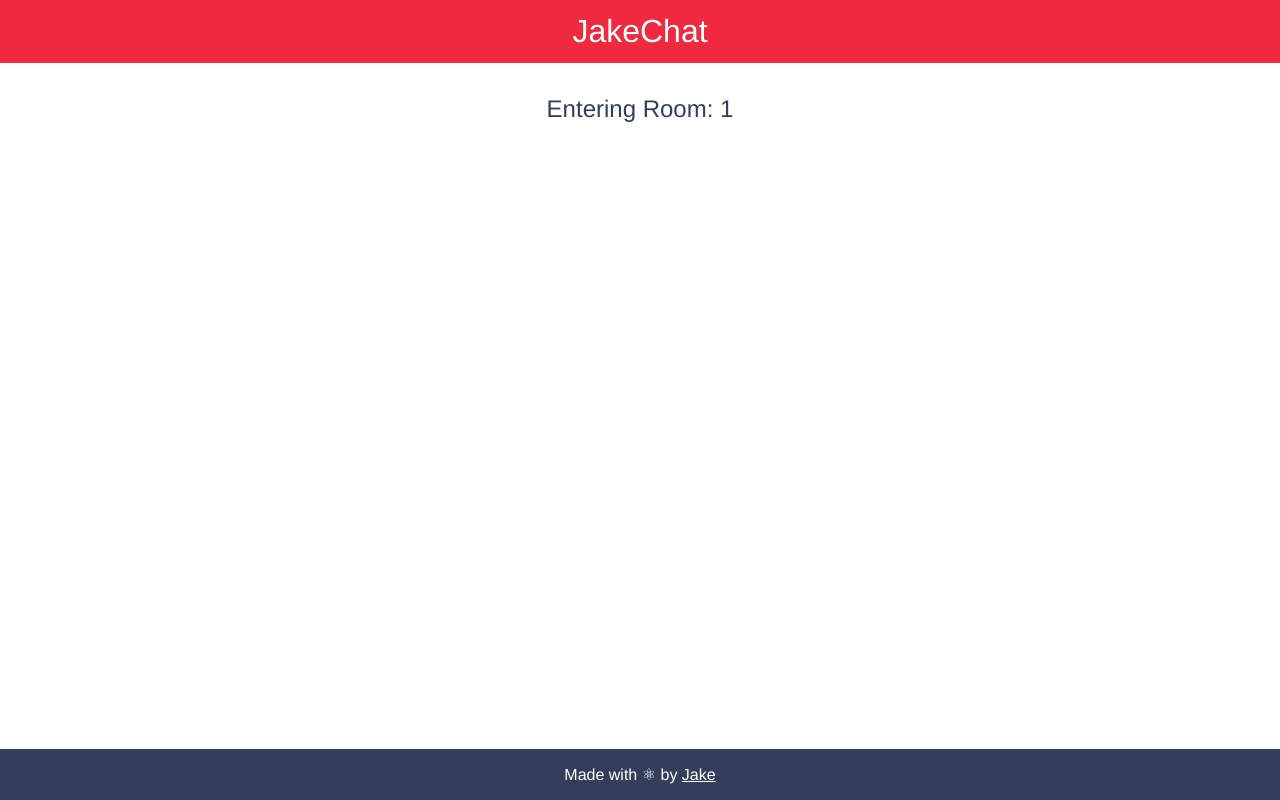
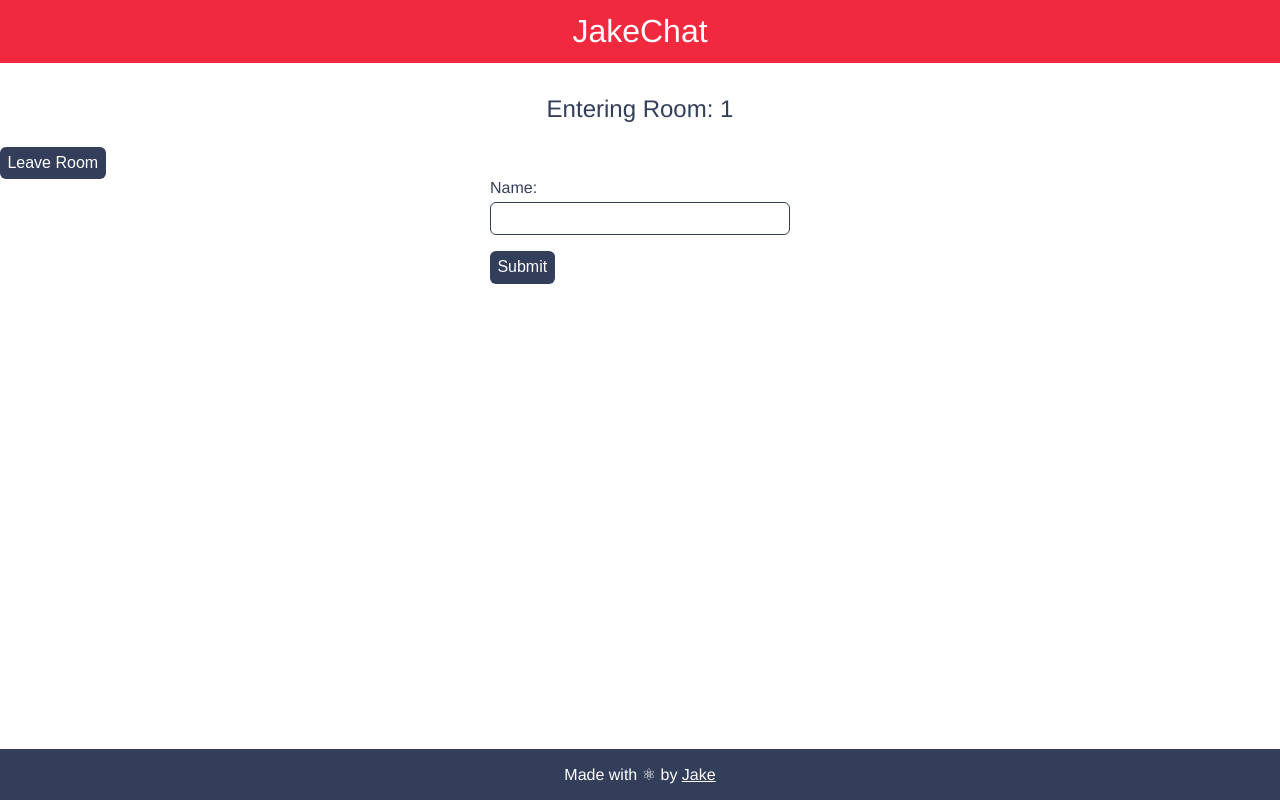
Before and after one commit to kleimaj/jakechat, a React (Create React App) app: page /1 in a window 1280 px wide. Built offline with nearby package versions, Linux system fonts and the light colour scheme.

Commit message:
implements joining video chat rooms

```diff
--- a/src/About.js
+++ b/src/About.js
@@ -1,21 +1,45 @@
-import React, { useState, useEffect } from 'react';
+import React, { useState, useEffect, useCallback } from 'react';
 import Video from 'twilio-video';
 import Participant from './Participant';
-import { Link } from 'react-router-dom';
+import { Link, Redirect } from 'react-router-dom';
 
 
 const About = (props) => {
     // let roomName = props.location.state.roomName;
     // let token = props.location.state.token;
     // console.log(props)
+    const [username, setUsername] = useState('');
     const [room, setRoom] = useState();
+    const [token, setToken] = useState();
     const [participants, setParticipants] = useState([]);
 
     const remoteParticipants = participants.map(participant => (
         <Participant key={participant.sid} participant={participant} />
     ));
+    const handleUsernameChange = useCallback(event => {
+        setUsername(event.target.value);
+      }, []);
+    const handleSubmit = useCallback(async event => {
+        event.preventDefault();
+        console.log("Submit");
+        const roomName = window.location.pathname.substr(1);
+        // console.log(roomName, username)
+        const data = await fetch('http://localhost:3001/video/token', {
+        method: 'POST',
+        mode: 'cors',
+        body: JSON.stringify({
+            identity: username,
+            room: roomName
+        }),
+        headers: {
+            'Content-Type': 'application/json'
+        }
+        }).then(res => res.json());
+        setToken(data.token);
+    });
 
     useEffect(() => {
+        console.log("changing")
         const participantConnected = participant => {
           setParticipants(prevParticipants => [...prevParticipants, participant]);
         };
@@ -25,6 +49,9 @@ const About = (props) => {
           );
         };
         if (props.location.state) {
+            console.log("connecting video")
+            // token=props.location.state.token
+            setToken(props.location.state.token);
             Video.connect(props.location.state.token, {
             name: props.location.state.roomName
             }).then(room => {
@@ -48,23 +75,66 @@ const About = (props) => {
                 });
               };
         }
+        else if (token) {
+            console.log("connecting video")
+            Video.connect(token, {
+                name: window.location.pathname.substr(1)
+                }).then(room => {
+                setRoom(room);
+                console.log(room)
+                room.on('participantConnected', participantConnected);
+                room.on('participantDisconnected', participantDisconnected);
+                room.participants.forEach(participantConnected);
+                });
+                return () => {
+                    setRoom(currentRoom => {
+                      if (currentRoom && currentRoom.localParticipant.state === 'connected') {
+                        currentRoom.localParticipant.tracks.forEach(function(trackPublication) {
+                          trackPublication.track.stop();
+                        });
+                        currentRoom.disconnect();
+                        return null;
+                      } else {
+                        return currentRoom;
+                      }
+                    });
+                  };
+        }
         else {
             console.log("HERE3");
         }
-      }, []);
-      if (!props.location.state) {
+      }, [token]);
+      if (!token) {
           console.log("HERE")
           const roomName = window.location.pathname.substr(1)
           return (
-            <div className="room">
+            <div>
                 <h2>Entering Room: {roomName}</h2>
+                <Link to="/"> <button>Leave Room</button> </Link>
+                <form onSubmit={handleSubmit}>
+                    <div>
+                        <label htmlFor="name">Name:</label>
+                        <input
+                        type="text"
+                        id="field"
+                        required
+                        value={username}
+                        onChange={handleUsernameChange}
+                        />
+                    </div>
+                  <button type="submit">Submit</button>
+
+                </form>
 
             </div>
           )
       }
+      const roomName = window.location.pathname.substr(1)
+        // connect() infinite loop
+
       return (
         <div className="room">
-          <h2>Room: {props.location.state.roomName}</h2>
+          <h2>Room: {roomName}</h2>
           <Link to="/"> <button>Leave Room</button> </Link>
           <button className="buttonLeft" onClick={() => {
             var textField = document.createElement('textarea')
```
